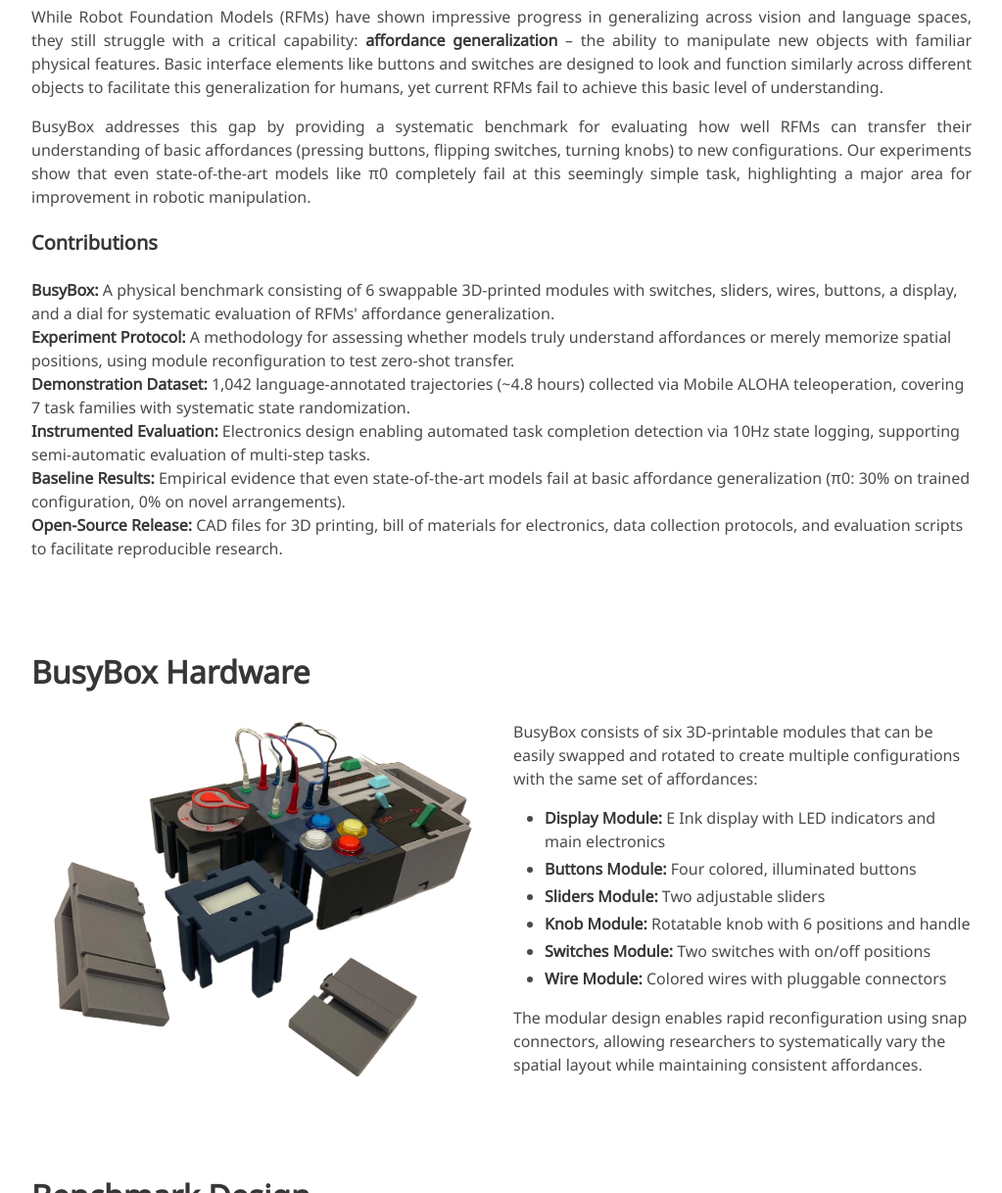
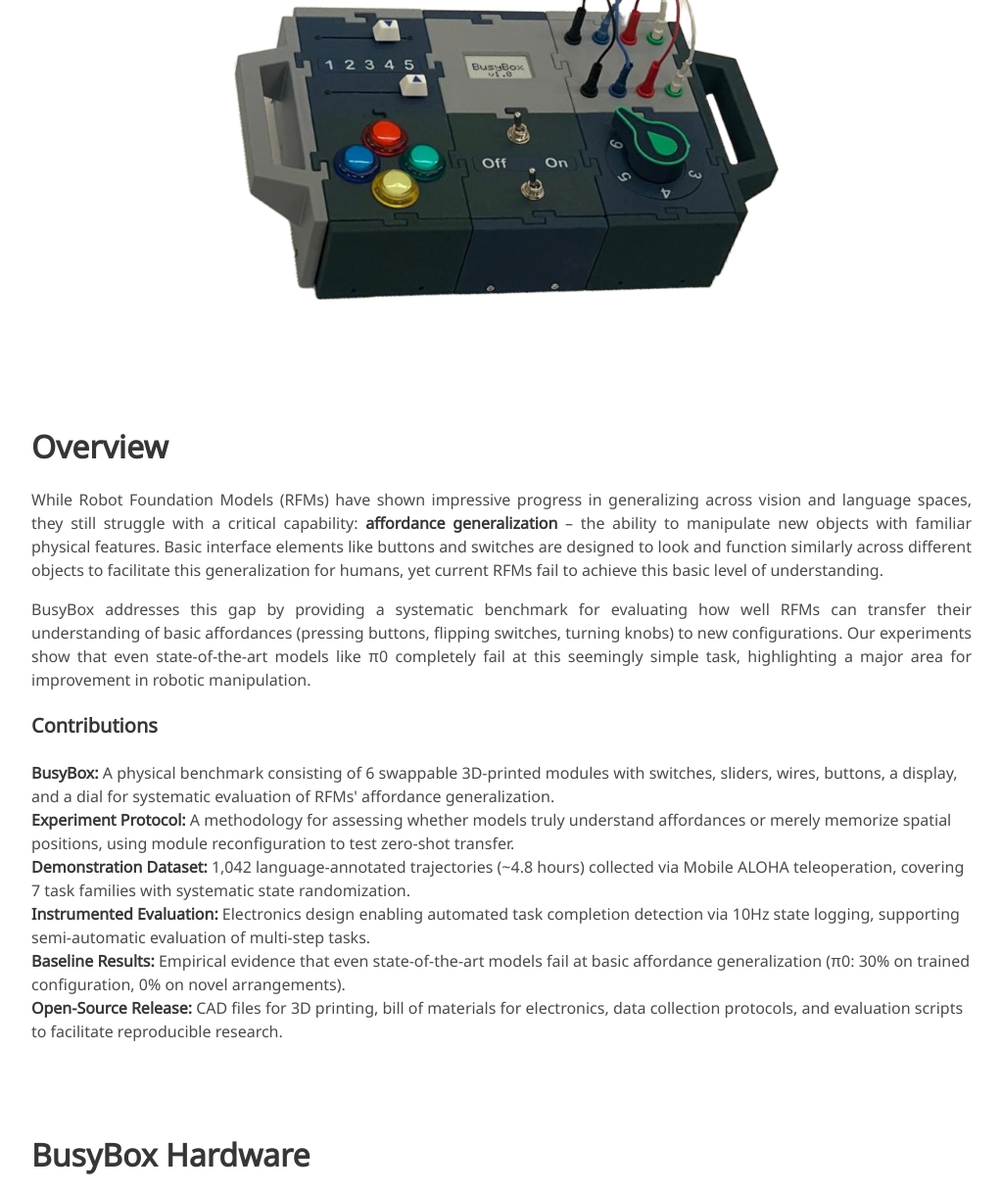
Before and after one commit to microsoft/BusyBox, a plain HTML site: page index.html in a window 1280 px wide. Shown: the part 591-1809 px from the top of the page at 98% size, without its empty margins (128-1151 px from the left). Drawn offline with nearby package versions, Linux system fonts and the light colour scheme; some icons are missing; a web font is replaced by a local one.

Commit message:
adding hero photo and new disassembled photo

```diff
--- a/index.html
+++ b/index.html
@@ -88,6 +88,12 @@
   </div>
 </section>
 
+<section class="section" id="hero-photo" style="text-align: center;">
+  <figure class="image is-inline-block" style="width: 600px; height: auto; margin: 0 auto;">
+    <img src="./BusyBox_assets/new_bb_hero_no_background.png" alt="BusyBox modular hardware" style="max-width: 100%; height: auto;">
+  </figure>
+</section>
+
 <!-- Teaser montage reserved for future insertion -->
 
 <section class="section" id="overview">
@@ -115,7 +121,7 @@
     <div class="columns is-vcentered">
       <div class="column is-half">
         <figure class="image">
-          <img src="./BusyBox_assets/taskbox_disasembled.png" alt="Disassembled BusyBox modular hardware" />
+          <img src="./BusyBox_assets/new_bb_disassembled_no_background.png" alt="Disassembled BusyBox modular hardware" />
         </figure>
       </div>
       <div class="column is-half">
```
